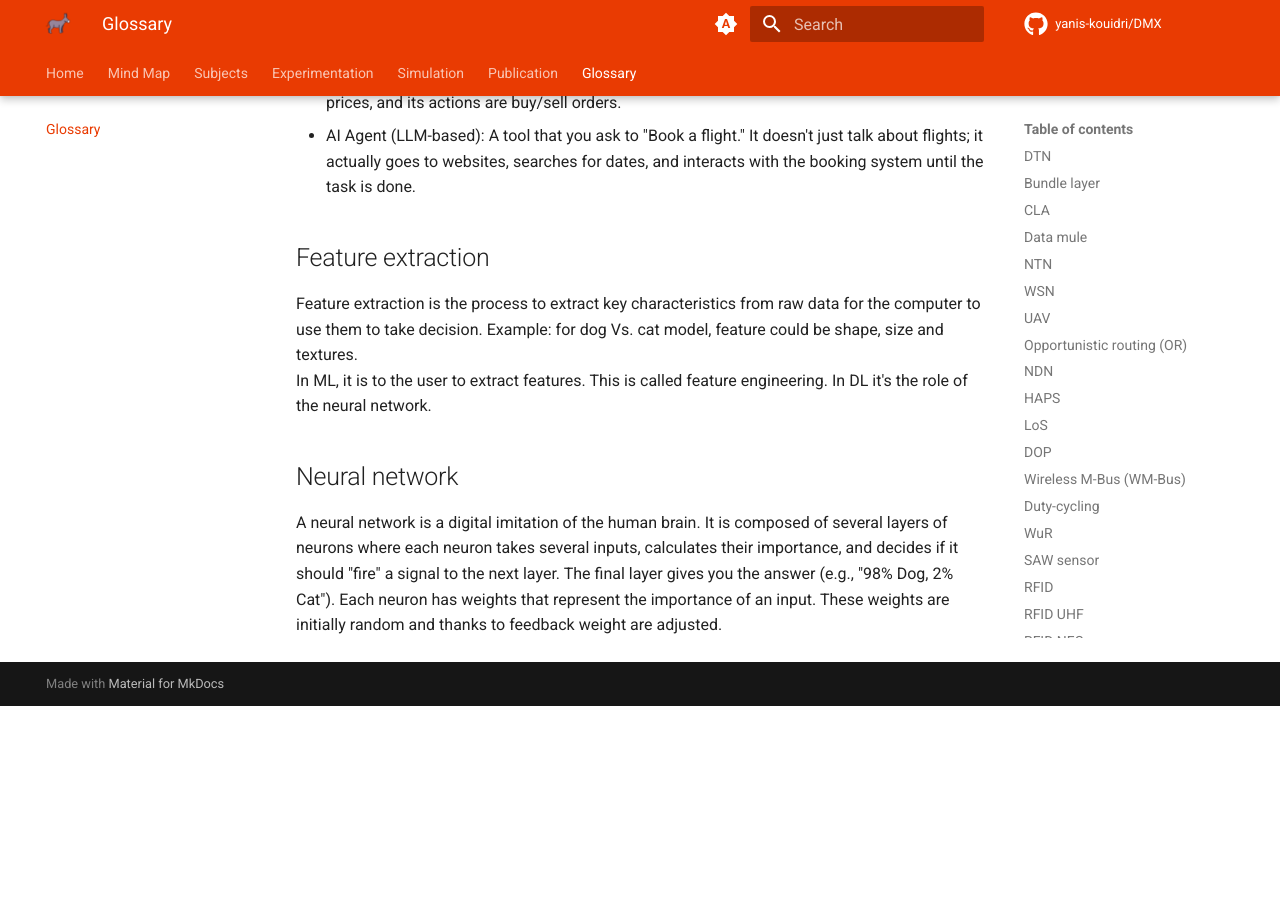
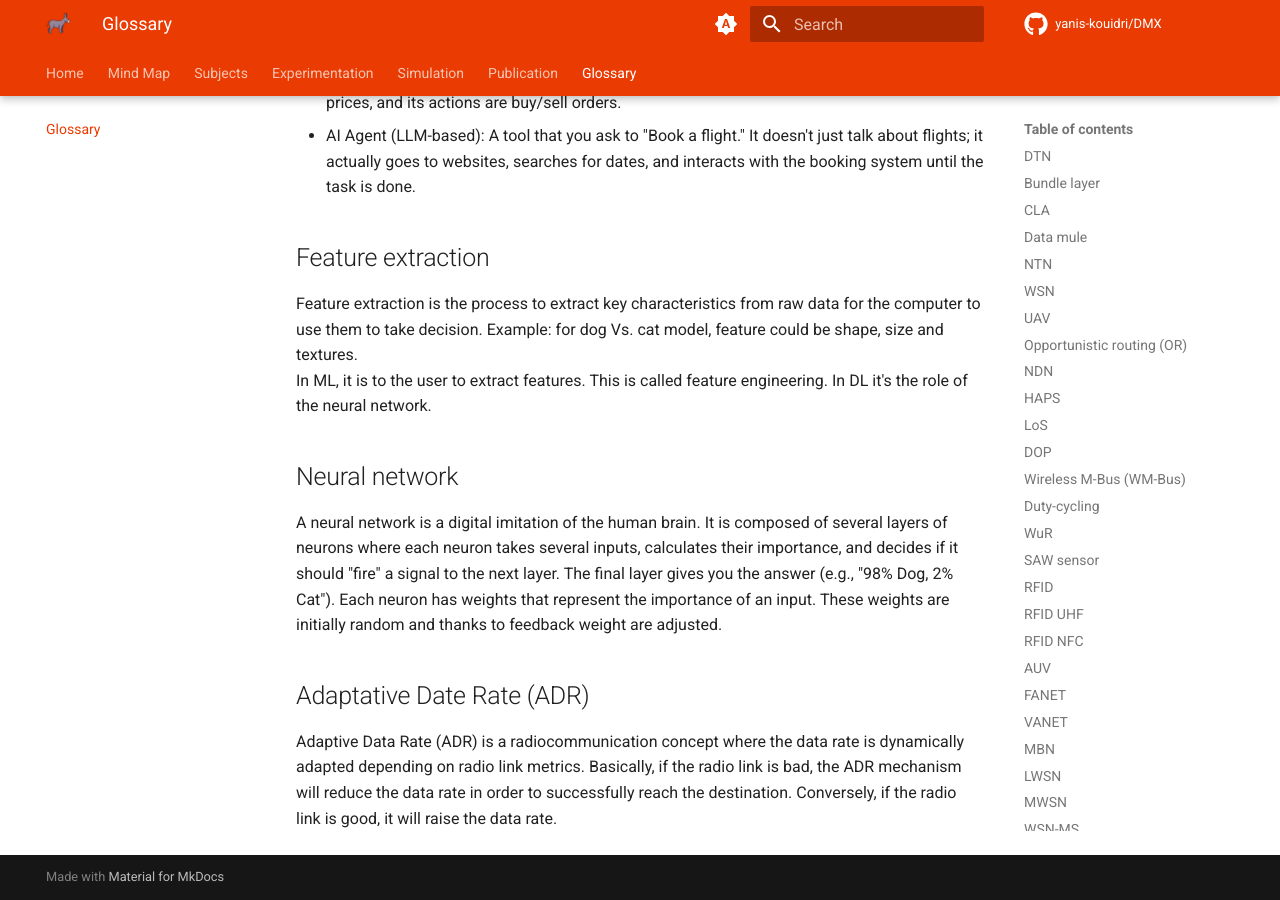
Before and after one commit to Yanis-Kouidri/DMX, an MkDocs documentation site: the page built from docs/glossary.md, in a window 1280 px wide and 900 px high, scrolled down 10102 px. Built offline with MkDocs 1.6.1 and Material for MkDocs 9.7.7, drawn with Linux system fonts in a browser that asks for light colours; comment, search, counter and statistics services are not loaded; before the commit the page ends 10808 px from its top, so only the background shows below that.

Commit message:
feat: add ADR definition

```diff
--- a/docs/glossary.md
+++ b/docs/glossary.md
@@ -255,3 +255,7 @@ In ML, it is to the user to extract features. This is called feature engineering
 ## Neural network
 
 A neural network is a digital imitation of the human brain. It is composed of several layers of neurons where each neuron takes several inputs, calculates their importance, and decides if it should "fire" a signal to the next layer. The final layer gives you the answer (e.g., "98% Dog, 2% Cat"). Each neuron has weights that represent the importance of an input. These weights are initially random and thanks to feedback weight are adjusted.
+
+## Adaptative Date Rate (ADR)
+
+Adaptive Data Rate (ADR) is a radiocommunication concept where the data rate is dynamically adapted depending on radio link metrics. Basically, if the radio link is bad, the ADR mechanism will reduce the data rate in order to successfully reach the destination. Conversely, if the radio link is good, it will raise the data rate.
```
